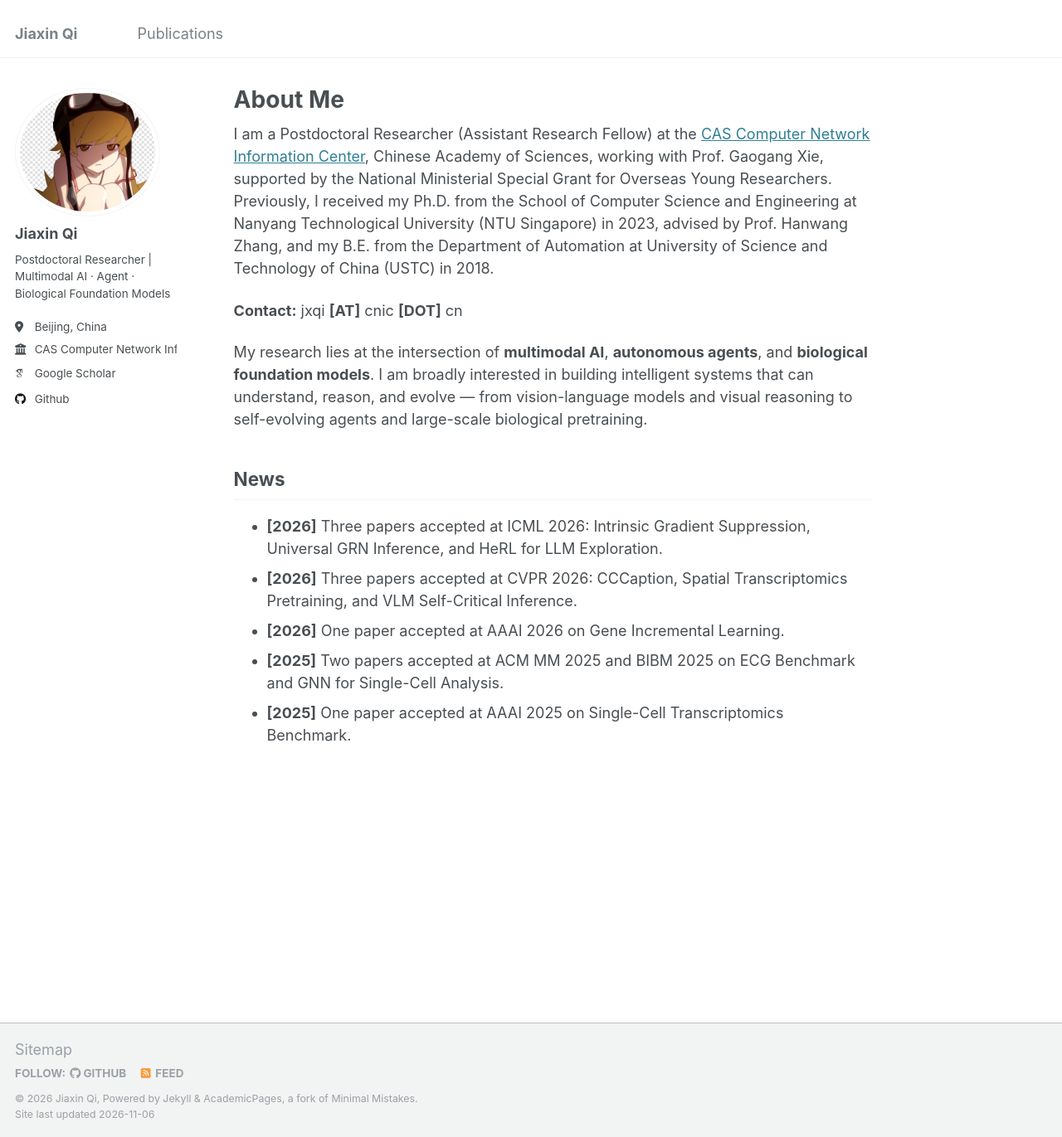
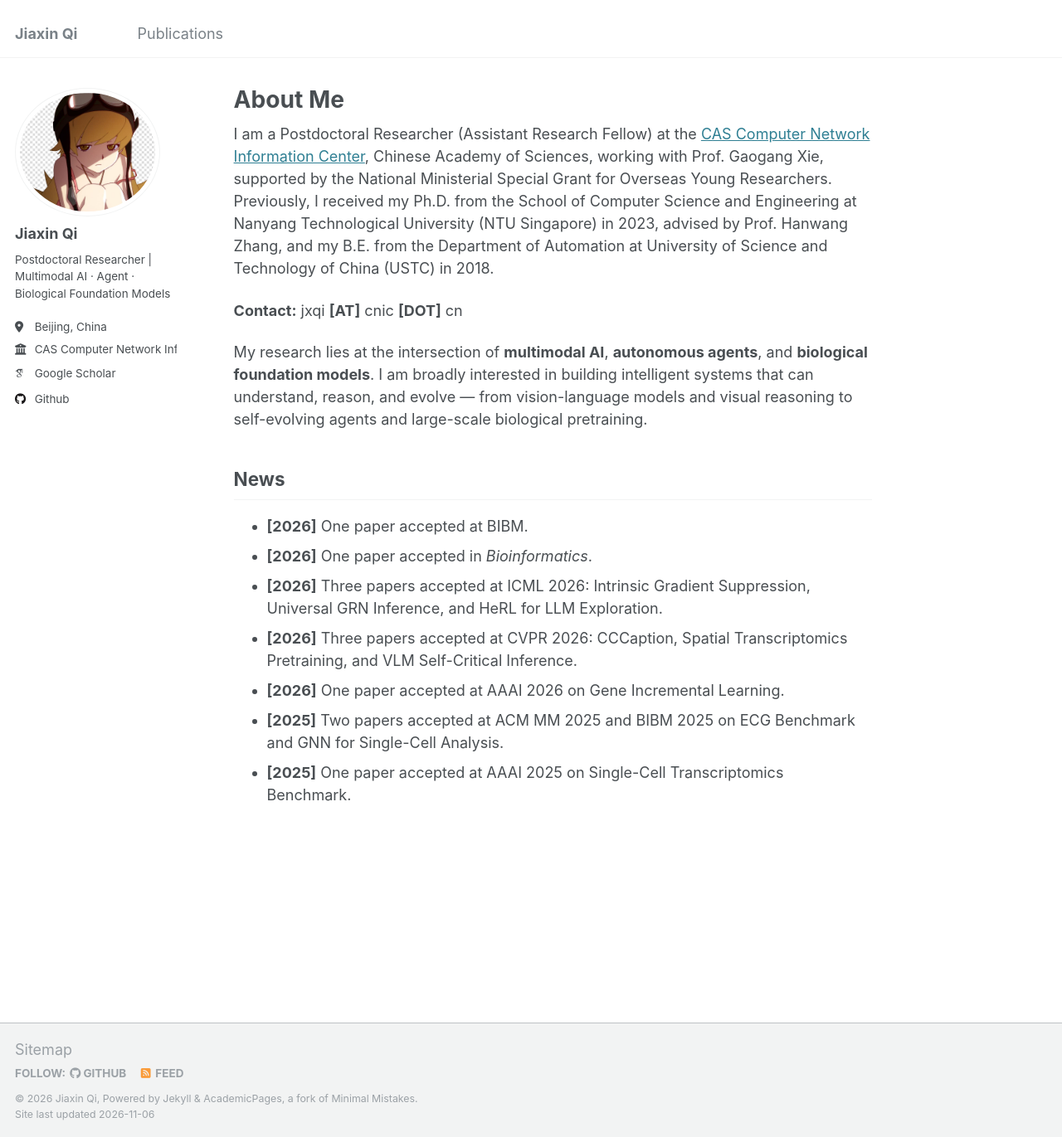
Before and after one commit to simpleshinobu/simpleshinobu.github.io, a Jekyll site: the page built from _pages/about.md, in a window 1280 px wide and 1371 px high. Shown: the whole window at 83% size. Built offline with Jekyll 4.4.1, drawn with Linux system fonts in a browser that asks for light colours; some web fonts are replaced.

Commit message:
Update news with BIBM and Bioinformatics acceptances

```diff
--- a/_pages/about.md
+++ b/_pages/about.md
@@ -15,6 +15,8 @@ My research lies at the intersection of **multimodal AI**, **autonomous agents**
 
 ## News
 
+- **[2026]** One paper accepted at BIBM.
+- **[2026]** One paper accepted in *Bioinformatics*.
 - **[2026]** Three papers accepted at ICML 2026: Intrinsic Gradient Suppression, Universal GRN Inference, and HeRL for LLM Exploration.
 - **[2026]** Three papers accepted at CVPR 2026: CCCaption, Spatial Transcriptomics Pretraining, and VLM Self-Critical Inference.
 - **[2026]** One paper accepted at AAAI 2026 on Gene Incremental Learning.
```
